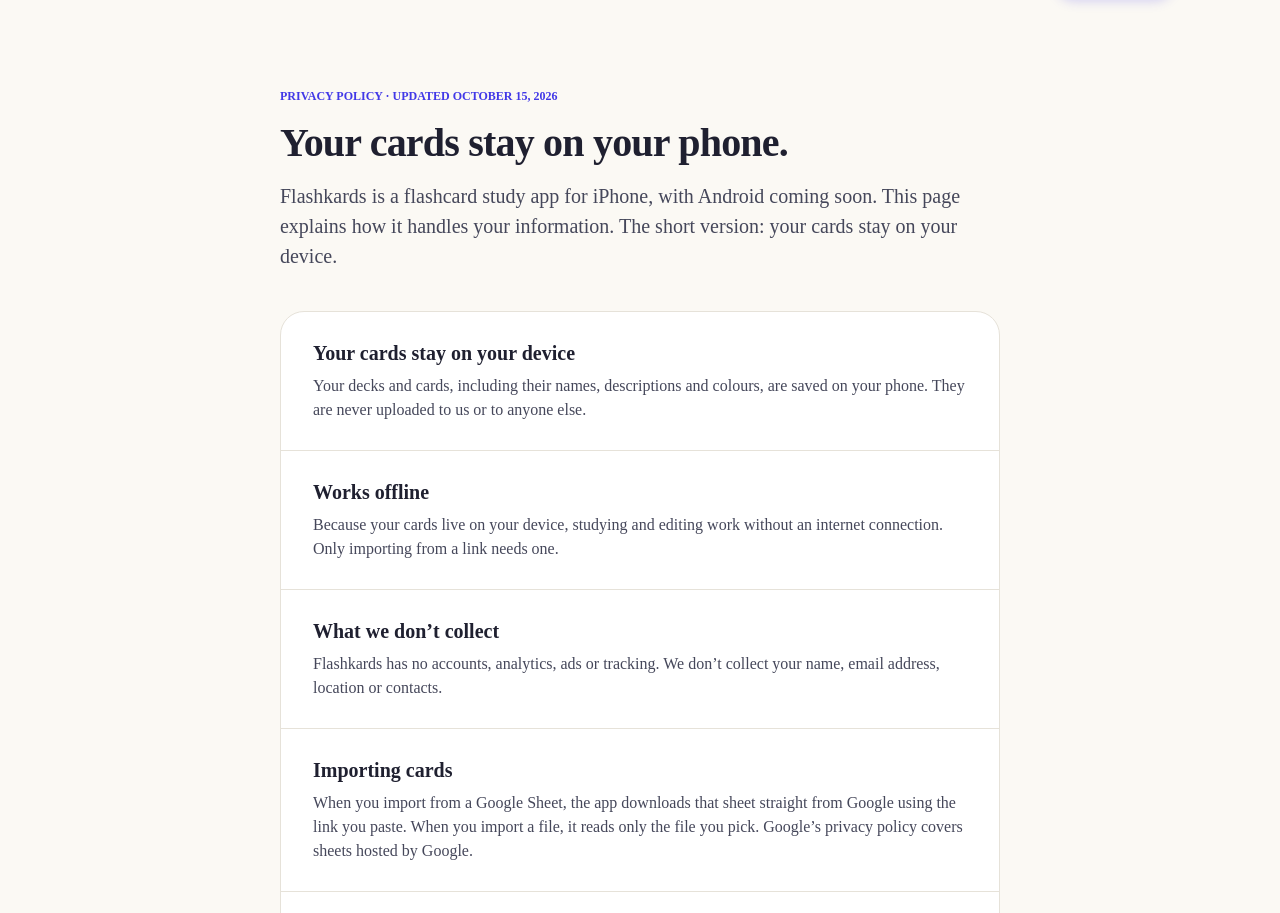
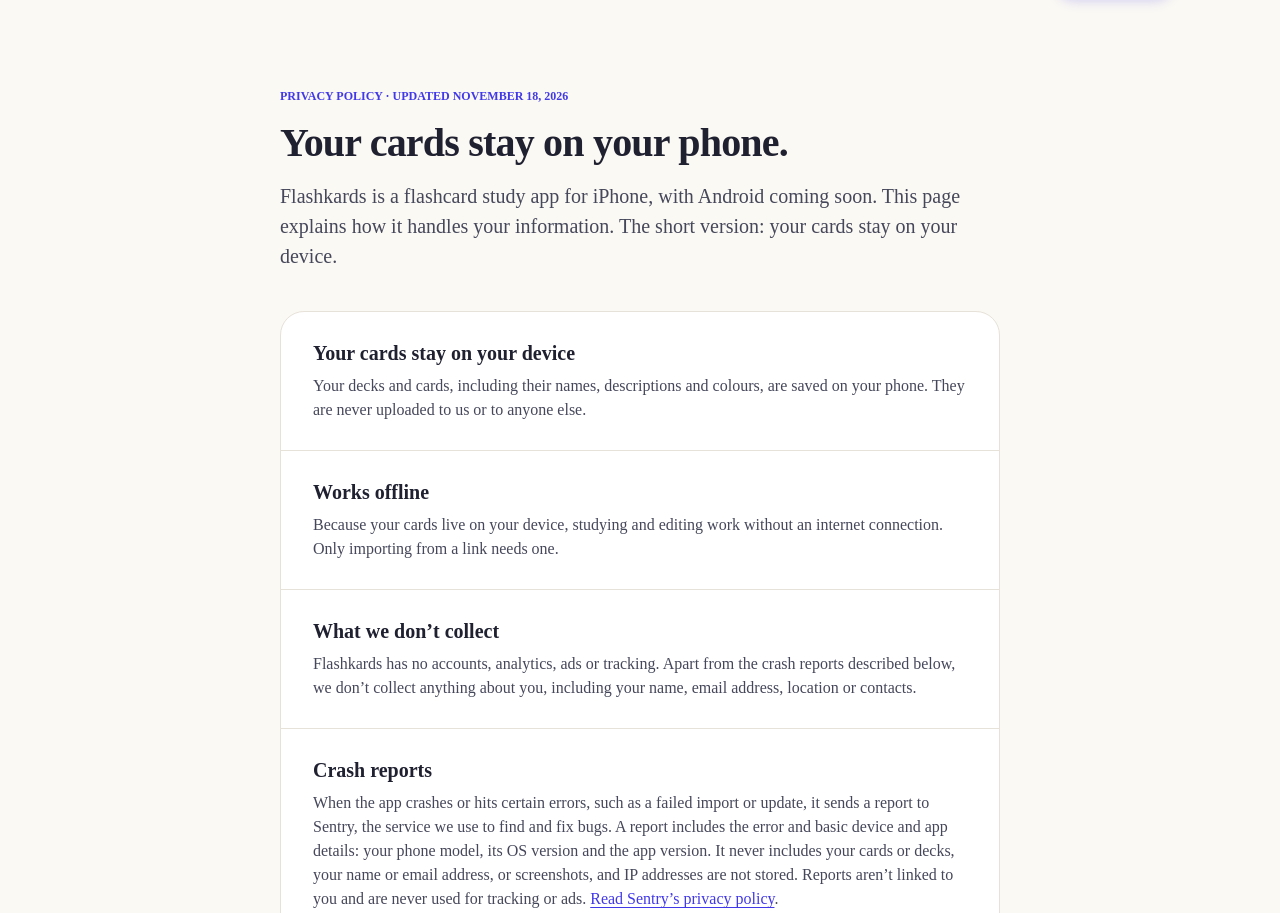
Before and after one commit to damdeez/flashkards-marketing-site, an Astro site: page /privacy in a window 1280 px wide. Shown: the part 59-972 px from the top of the page. Built offline with nearby package versions, Linux system fonts and the light colour scheme; Astro itself is replaced by a stand-in of ours.

Commit message:
Add Sentry crash reports to the privacy policy
1.0.1 sends crash and error reports to Sentry, so the policy can no
longer say the app collects nothing. Add a Crash reports section that
names Sentry and links to its policy, reword What we don't collect,
and update the date.

TextPage sections can now take an optional inline link.

Fixes FLA-33

Co-Authored-By: Claude Opus 5.5 <noreply@anthropic.com>

```diff
--- a/src/components/TextPage.astro
+++ b/src/components/TextPage.astro
@@ -9,7 +9,8 @@ interface Props {
   eyebrow: string;
   heading: string;
   intro: string;
-  sections: { title: string; body: string }[];
+  // `link` renders after the body as an inline link, followed by a period.
+  sections: { title: string; body: string; link?: { label: string; href: string } }[];
 }
 
 const { title, description, eyebrow, heading, intro, sections } = Astro.props;
@@ -28,7 +29,15 @@ const { title, description, eyebrow, heading, intro, sections } = Astro.props;
         sections.map((section) => (
           <section class="section">
             <h2 class="h3">{section.title}</h2>
-            <p>{section.body}</p>
+            <p>
+              {section.body}
+              {section.link && (
+                <>
+                  {' '}
+                  <a href={section.link.href}>{section.link.label}</a>.
+                </>
+              )}
+            </p>
           </section>
         ))
       }
@@ -77,6 +86,16 @@ const { title, description, eyebrow, heading, intro, sections } = Astro.props;
     color: var(--ink-soft);
   }
 
+  .section a {
+    color: var(--primary);
+    text-decoration: underline;
+    text-underline-offset: 3px;
+  }
+
+  .section a:hover {
+    color: var(--primary-pressed);
+  }
+
   @media (max-width: 767px) {
     .page {
       gap: 32px;
--- a/src/pages/privacy.astro
+++ b/src/pages/privacy.astro
@@ -13,7 +13,12 @@ const sections = [
   },
   {
     title: 'What we don’t collect',
-    body: 'Flashkards has no accounts, analytics, ads or tracking. We don’t collect your name, email address, location or contacts.',
+    body: 'Flashkards has no accounts, analytics, ads or tracking. Apart from the crash reports described below, we don’t collect anything about you, including your name, email address, location or contacts.',
+  },
+  {
+    title: 'Crash reports',
+    body: 'When the app crashes or hits certain errors, such as a failed import or update, it sends a report to Sentry, the service we use to find and fix bugs. A report includes the error and basic device and app details: your phone model, its OS version and the app version. It never includes your cards or decks, your name or email address, or screenshots, and IP addresses are not stored. Reports aren’t linked to you and are never used for tracking or ads.',
+    link: { label: 'Read Sentry’s privacy policy', href: 'https://sentry.io/privacy/' },
   },
   {
     title: 'Importing cards',
@@ -32,8 +37,8 @@ const sections = [
 
 <TextPage
   title="Privacy policy"
-  description="How Flashkards keeps your cards on your device, and what it doesn’t collect."
-  eyebrow="PRIVACY POLICY · UPDATED OCTOBER 15, 2026"
+  description="How Flashkards keeps your cards on your device, and the crash reports it sends."
+  eyebrow="PRIVACY POLICY · UPDATED NOVEMBER 18, 2026"
   heading="Your cards stay on your phone."
   intro="Flashkards is a flashcard study app for iPhone, with Android coming soon. This page explains how it handles your information. The short version: your cards stay on your device."
   sections={sections}
```
